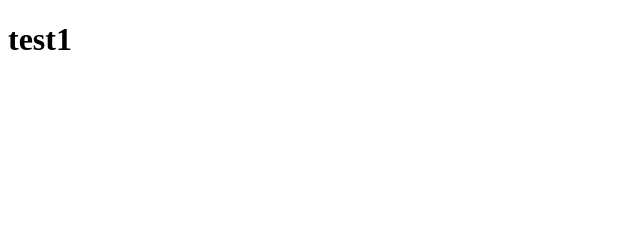
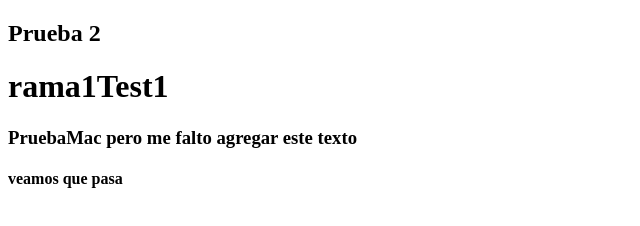
Before and after one commit to luisherdeth2020/testGit, a plain HTML site: page index.html in a window 1280 px wide. Shown: the whole page, without its empty margins (0-640 px from the left). Drawn offline with Linux system fonts and the light colour scheme.

Commit message:
Combinación de ambas ramas, solo queda t1

```diff
--- a/index.html
+++ b/index.html
@@ -6,6 +6,9 @@
     <title>Test Git</title>
 </head>
 <body>
-    <h1>test1</h1>
+    <h2>Prueba 2</h2>
+    <h1>rama1Test1</h1>
+    <h3>PruebaMac pero me falto agregar este texto</h3>
+    <h4>veamos que pasa</h4>
 </body>
 </html>
```
